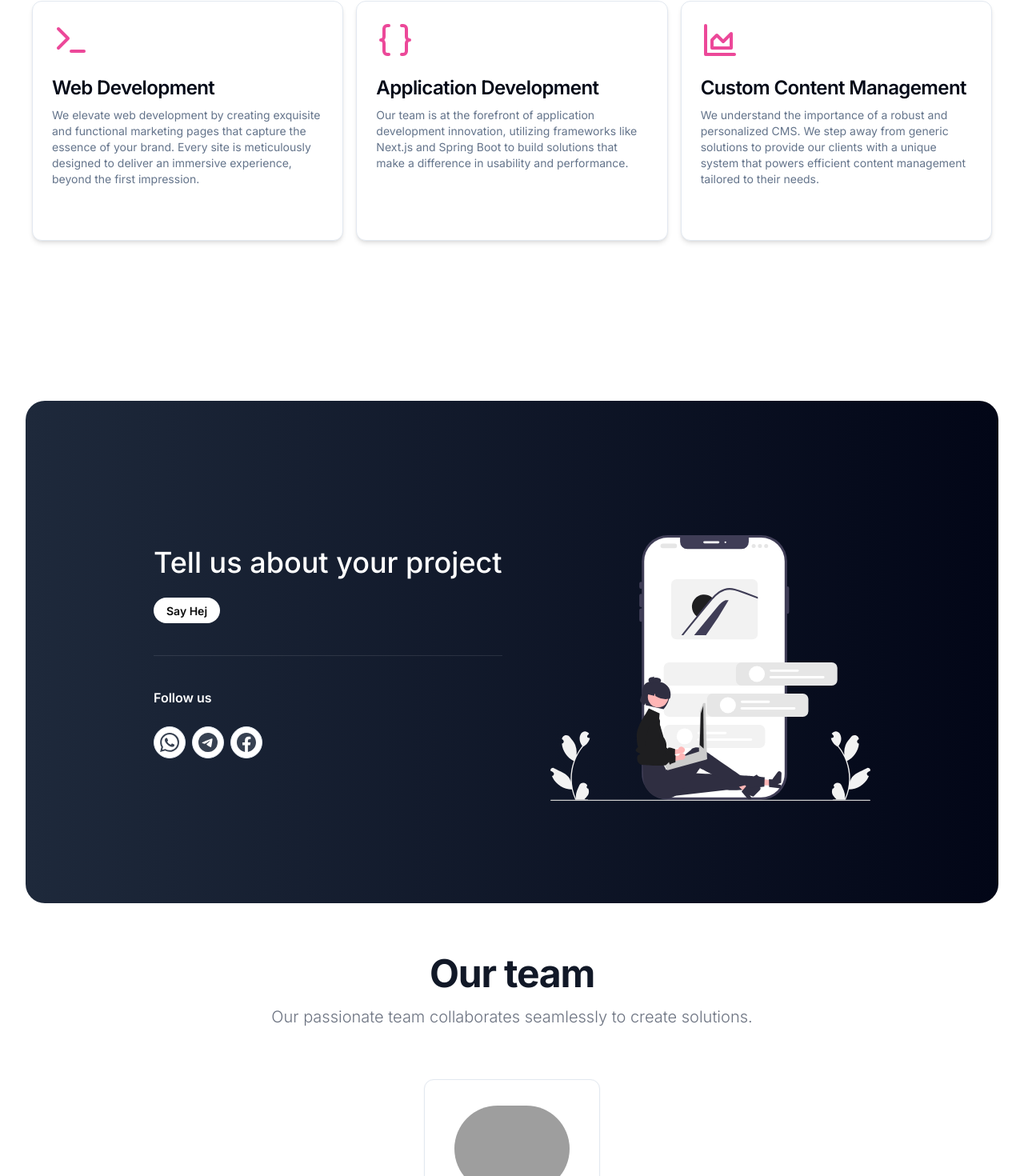
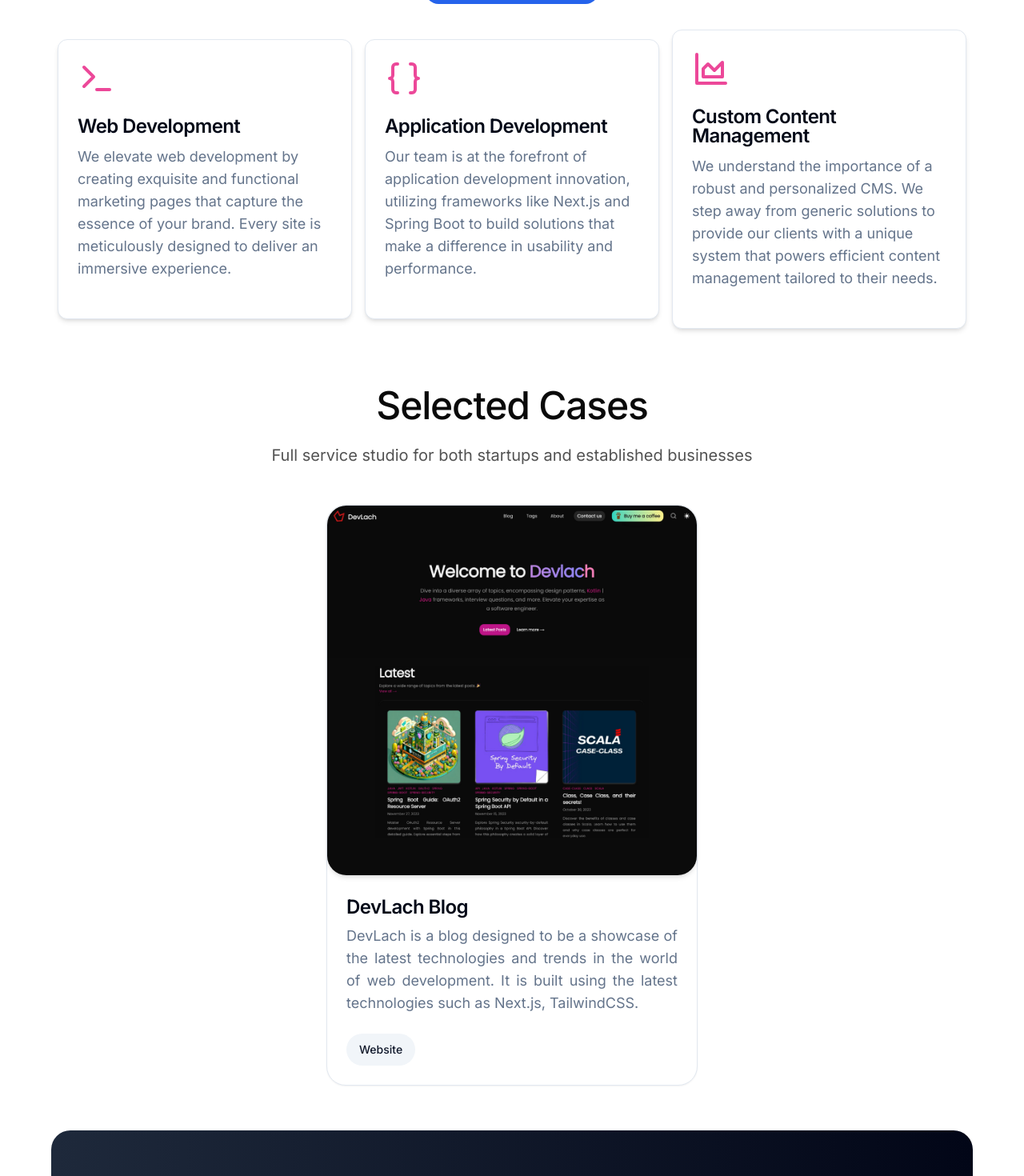
Before and after one commit to luiscarbonel1991/carboit, a Next.js app: page / in a window 1280 px wide. Shown: the part 1060-2530 px from the top of the page at 80% size. Built offline with nearby package versions, Linux system fonts and the light colour scheme; grey boxes are pictures that could not be loaded.

Commit message:
Add Study Case

```diff
--- a/app/(marketing)/_components/card-service.tsx
+++ b/app/(marketing)/_components/card-service.tsx
@@ -25,7 +25,7 @@
             </CardHeader>
             <CardContent className="space-y-3">
                 <CardTitle>{title}</CardTitle>
-                <CardDescription>
+                <CardDescription className={"text-lg"}>
                     {description}
                 </CardDescription>
             </CardContent>
--- a/app/(marketing)/_components/heading-contact-clean.tsx
+++ b/app/(marketing)/_components/heading-contact-clean.tsx
@@ -11,7 +11,7 @@
     const [ref, visible] = useOnScreen({threshold: 0.1});
 
     return (
-        <div className="mx-auto max-w-7xl px-6 lg:px-8 mt-24 sm:mt-32 lg:mt-40" ref={ref}>
+        <div className="max-w-7xl px-6 lg:px-8" ref={ref}>
             <div
                 className={`mx-auto max-w-2xl lg:max-w-none transition-opacity duration-700 ${visible ? 'opacity-100' : 'opacity-0'}`}>
                 <div
--- a/app/(marketing)/_components/hero.tsx
+++ b/app/(marketing)/_components/hero.tsx
@@ -17,22 +17,13 @@
 
 
                     <Image
-                        src="/static/images/marketing/light_hero_building_websites.svg"
+                        src="/static/images/marketing/light_hero_building_websites_v1.svg"
                         alt="Pleople working on a website"
                         height={440}
                         width={440}
                         priority={true}
                         className="rounded-3xl shadow-md"
                     />
-                    {/*<div className="relative h-[440px] w-[440px] rounded-3xl shadow-md overflow-hidden">
-                        <div className="flex h-full">
-                            <div className="w-1/2 bg-black"></div>
-                            <div className="w-1/2 bg-gray-500"></div>
-                        </div>
-                        <div className="absolute inset-0 flex items-center justify-center">
-                            <span className="text-xl font-bold text-white">Your image here</span>
-                        </div>
-                    </div>*/}
                 </div>
 
                 <aside>
--- a/app/(marketing)/_components/main-nav.tsx
+++ b/app/(marketing)/_components/main-nav.tsx
@@ -5,7 +5,6 @@
 import {cn} from "@/lib/utils";
 import {Button} from "@/components/ui/button";
 import {getNavConfig} from "@/config/nav-config";
-import {ArrowRight} from "lucide-react";
 
 const MainNav = () => {
 
--- a/app/(marketing)/_components/services-section.tsx
+++ b/app/(marketing)/_components/services-section.tsx
@@ -6,7 +6,7 @@
 const services = [
     {
         title: "Web Development",
-        description: "We elevate web development by creating exquisite and functional marketing pages that capture the essence of your brand. Every site is meticulously designed to deliver an immersive experience, beyond the first impression.",
+        description: "We elevate web development by creating exquisite and functional marketing pages that capture the essence of your brand. Every site is meticulously designed to deliver an immersive experience.",
         icon: <Terminal size={48} className="text-pink-500"/>,
         link: undefined
     },
@@ -27,20 +27,7 @@
 
 export const ServicesSection = () => {
     return (
-        <section className="container grid grid-cols-1 pt-16 px-4 md:px-10 py-10">
-
-            {/*<div className="flex flex-wrap w-ful justify-center mb-8">
-                <div className="lg:w-1/2 w-full mb-6 lg:mb-0 text-center">
-                    <h2 className="sm:text-5xl text-4xl font-bold mb-4">We help you {` `}
-                        <span
-                            className="tracking-tight inline from-[#FF1CF7] to-[#b249f8] bg-clip-text text-transparent bg-gradient-to-b">identity</span>,
-                        {` `} explore
-                        and respond to new
-                        opportunities.</h2>
-                    <p className="text-xl text-gray-600 dark:text-gray-400 mb-4">We are a software development studio
-                        that helps startups and enterprises build quality software to achieve growth and scale.</p>
-                </div>
-            </div>*/}
+        <section className="grid grid-cols-1 px-4 md:px-10 py-10">
 
             <div className="flex flex-wrap w-full justify-center mb-8">
                 <div className="lg:w-1/2 w-full mb-6 lg:mb-0 text-center">
--- /dev/null
+++ b/app/(marketing)/_components/study-case.tsx
@@ -0,0 +1,56 @@
+import Image from "next/image";
+import {Card, CardDescription, CardFooter, CardHeader, CardTitle} from "@/components/ui/card";
+import {Button} from "@/components/ui/button";
+import Link from "next/link";
+
+
+export const StudyCase = () => {
+    return (
+
+        <section className="flex flex-col items-center">
+            <div className="flex flex-col max-w-2xl justify-center text-center">
+                <h2>
+                    <span
+                        className="block font-display tracking-tight [text-wrap:balance] text-4xl font-medium sm:text-5xl text-neutral-950">Selected Cases</span>
+                </h2>
+                <div className="mt-6 text-xl text-neutral-600"><p>
+                    Full service
+                    studio for both
+                    startups and
+                    established
+                    businesses
+                </p>
+                </div>
+            </div>
+
+            <ul className="flex flex-col md:flex-row gap-6 rounded-3xl pl-4 pr-4 pt-6 hover:rounded-3xl dark:divide-gray-700">
+                <li className="rounded-3xl">
+                    <article className="flex flex-col rounded-md p-6 max-w-lg">
+                        <Card className="rounded-3xl">
+                            <Image src="/static/images/marketing/study-case-devlach.png"
+                                   alt="Pleople working on a website" height={440} width={440} priority={true}
+                                   className="rounded-3xl shadow-md w-full"/>
+                            <CardHeader>
+                                <CardTitle className="text-2xl">DevLach Blog</CardTitle>
+                                <CardDescription className="text-lg text-justify">
+                                    DevLach is a blog designed to be a showcase of the latest technologies and
+                                    trends in the world of web development. It is built using the latest
+                                    technologies such as Next.js, TailwindCSS.
+                                </CardDescription>
+                            </CardHeader>
+                            <CardFooter>
+                                <Link href="https://devlach.com"
+                                      aria-label="Visit DevLach Blog"
+                                      target="_blank"
+                                >
+                                    <Button className={"rounded-3xl"} variant={"secondary"}>Website</Button>
+                                </Link>
+                            </CardFooter>
+
+                        </Card>
+                    </article>
+                </li>
+            </ul>
+        </section>
+    )
+}
--- a/app/(marketing)/page.tsx
+++ b/app/(marketing)/page.tsx
@@ -2,15 +2,21 @@
 import {ServicesSection} from "@/app/(marketing)/_components/services-section";
 import {HeadingContactClean} from "@/app/(marketing)/_components/heading-contact-clean";
 import Team from "@/app/(marketing)/team";
+import {StudyCase} from "@/app/(marketing)/_components/study-case";
+import MaxWithWrapper from "@/components/max-with-wrapper";
 
 
 const MarketingPage = () => {
     return (
         <>
-            <Hero/>
-            <ServicesSection/>
-            <HeadingContactClean/>
-            <Team/>
+
+            <MaxWithWrapper className="grid grid-cols-1 gap-4 md:gap-8">
+                <Hero/>
+                <ServicesSection/>
+                <StudyCase/>
+                <HeadingContactClean/>
+                <Team/>
+            </MaxWithWrapper>
         </>
     );
 }
--- /dev/null
+++ b/components/max-with-wrapper.tsx
@@ -0,0 +1,20 @@
+import {cn} from "@/lib/utils";
+
+const MaxWithWrapper = ({
+                            className,
+                            children,
+                        }: {
+    className?: string
+    children: React.ReactNode
+}) => {
+    return (
+        <div className={cn(
+            `mx-auto w-full max-w-screen-xl px-4 sm:px-6 lg:px-8`,
+            className
+        )}>
+            {children}
+        </div>
+    )
+}
+
+export default MaxWithWrapper
```
Also changed, not shown: public/static/images/marketing/light_hero_building_websites_v1.svg (added), public/static/images/marketing/study-case-devlach.png (added).
